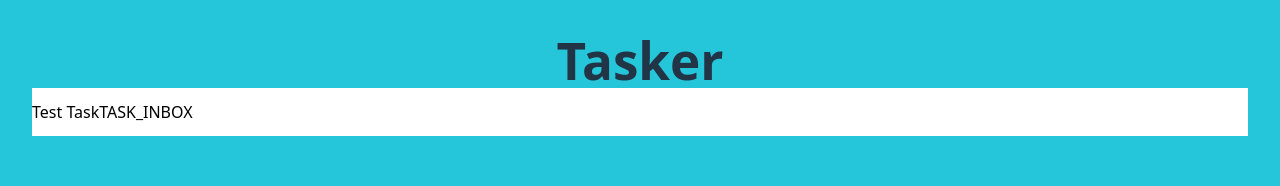
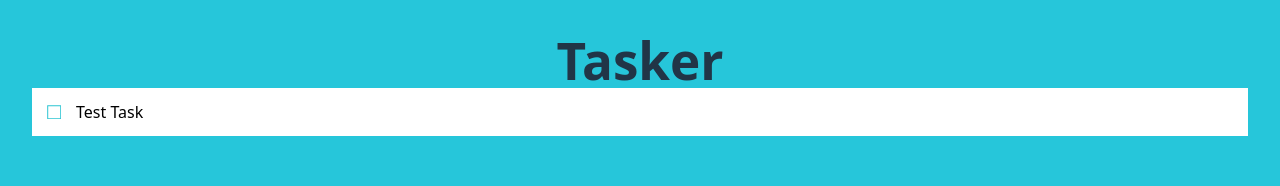
Before and after one commit to jeffnyman/tasker, a React (Vite) app: page / in a window 1280 px wide. Shown: the top 186 px of the page. Built offline with nearby package versions, Linux system fonts and the light colour scheme.

Commit message:
Update Task component appearance.

```diff
--- a/src/components/Task.tsx
+++ b/src/components/Task.tsx
@@ -27,14 +27,30 @@ presentation logic.
 
 export default function Task({ task: { id, title, state } }: TaskProps) {
   return (
-    <div className="list-item">
-      <label htmlFor={`title-${id}`} aria-label={title}>
+    <div className={`list-item ${state}`}>
+      <label
+        className="checkbox"
+        htmlFor={`archiveTask-${id}`}
+        aria-label={`archiveTask-${id}`}
+      >
+        <input
+          id={`archiveTask-${id}`}
+          name="checked"
+          type="checkbox"
+          disabled={true}
+          checked={state === "TASK_ARCHIVED"}
+        ></input>
+        <span></span>
+      </label>
+
+      <label className="title" htmlFor={`title-${id}`} aria-label={title}>
         <input
           id={`title-${id}`}
           name="title"
           type="text"
-          value={title + state}
+          value={title}
           readOnly={true}
+          placeholder="Input title"
         ></input>
       </label>
     </div>
--- a/src/index.css
+++ b/src/index.css
@@ -52,6 +52,7 @@
 
 :root {
   --ff-base: "Montserrat", sans-serif;
+  --ff-icon: "percolate";
 
   font-family: system-ui, Avenir, Helvetica, Arial, sans-serif;
   line-height: 1.5;
@@ -134,6 +135,49 @@ input[type="text"] {
   background-image: linear-gradient(to bottom, #e5f9f7 0%, #f0fffd 100%);
 }
 
+.list-item:hover .checkbox {
+  cursor: pointer;
+}
+
+.list-item.TASK_ARCHIVED input[type="text"] {
+  color: #a0aec0;
+  text-decoration: line-through;
+}
+
+.checkbox {
+  position: relative;
+  display: inline-block;
+  vertical-align: middle;
+  height: 3rem;
+  width: 44px;
+}
+
+.checkbox input[type="checkbox"] {
+  visibility: hidden;
+}
+
+.checkbox input[type="checkbox"] + span:before {
+  position: absolute;
+  display: block;
+  top: 50%;
+  bottom: auto;
+  left: 50%;
+  right: auto;
+  width: 0.85em;
+  height: 0.85em;
+  content: "";
+  transform: translate3d(-50%, -50%, 0);
+  box-shadow: #2cc5d2 0 0 0 1px inset;
+  background: transparent;
+}
+
+.checkbox input[type="checkbox"]:checked + span:before {
+  font-family: var(--ff-icon);
+  content: "\e65e";
+  color: #2cc5d2;
+  line-height: 1em;
+}
+
 @media (prefers-color-scheme: light) {
   :root {
     color: #213547;
```
